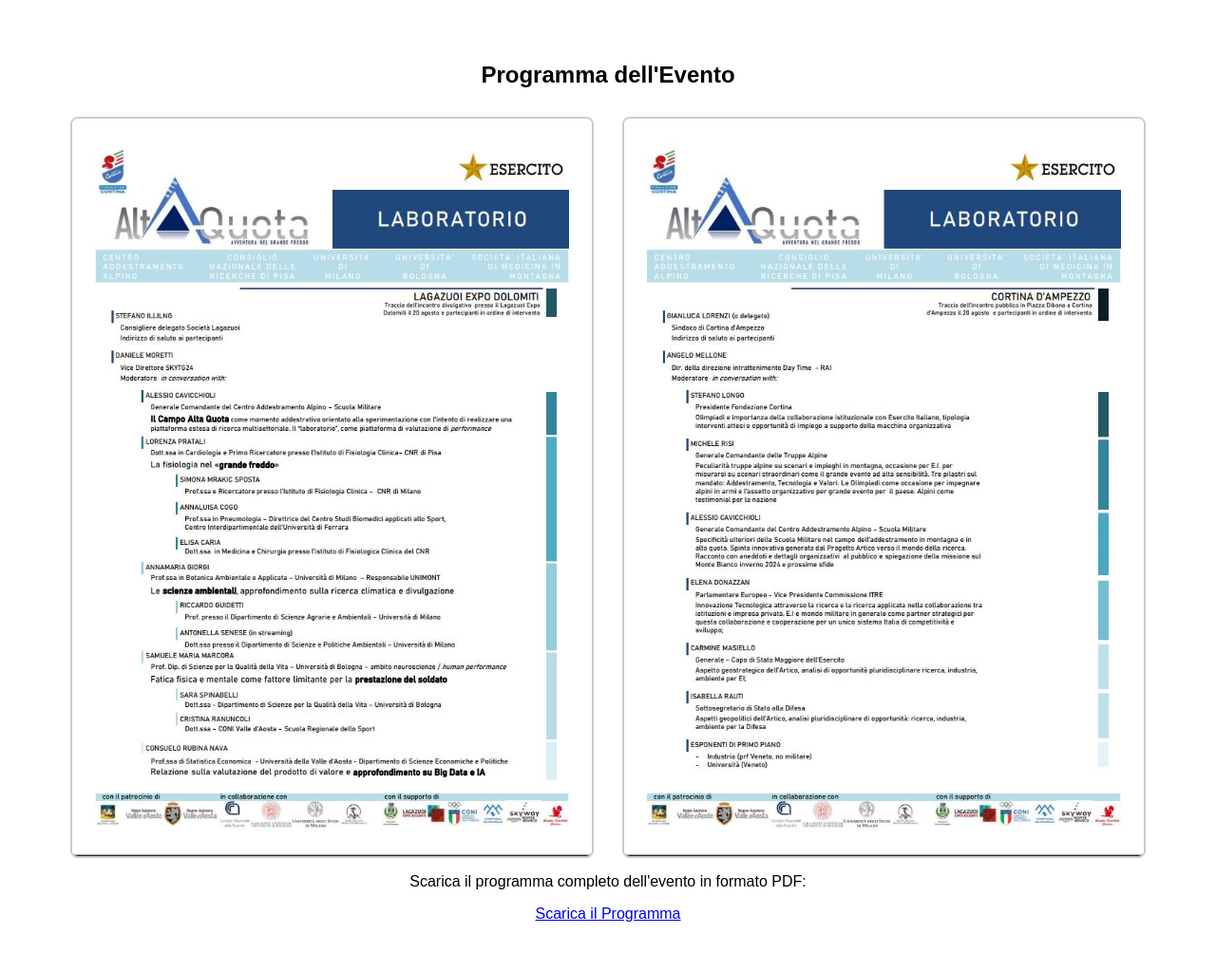
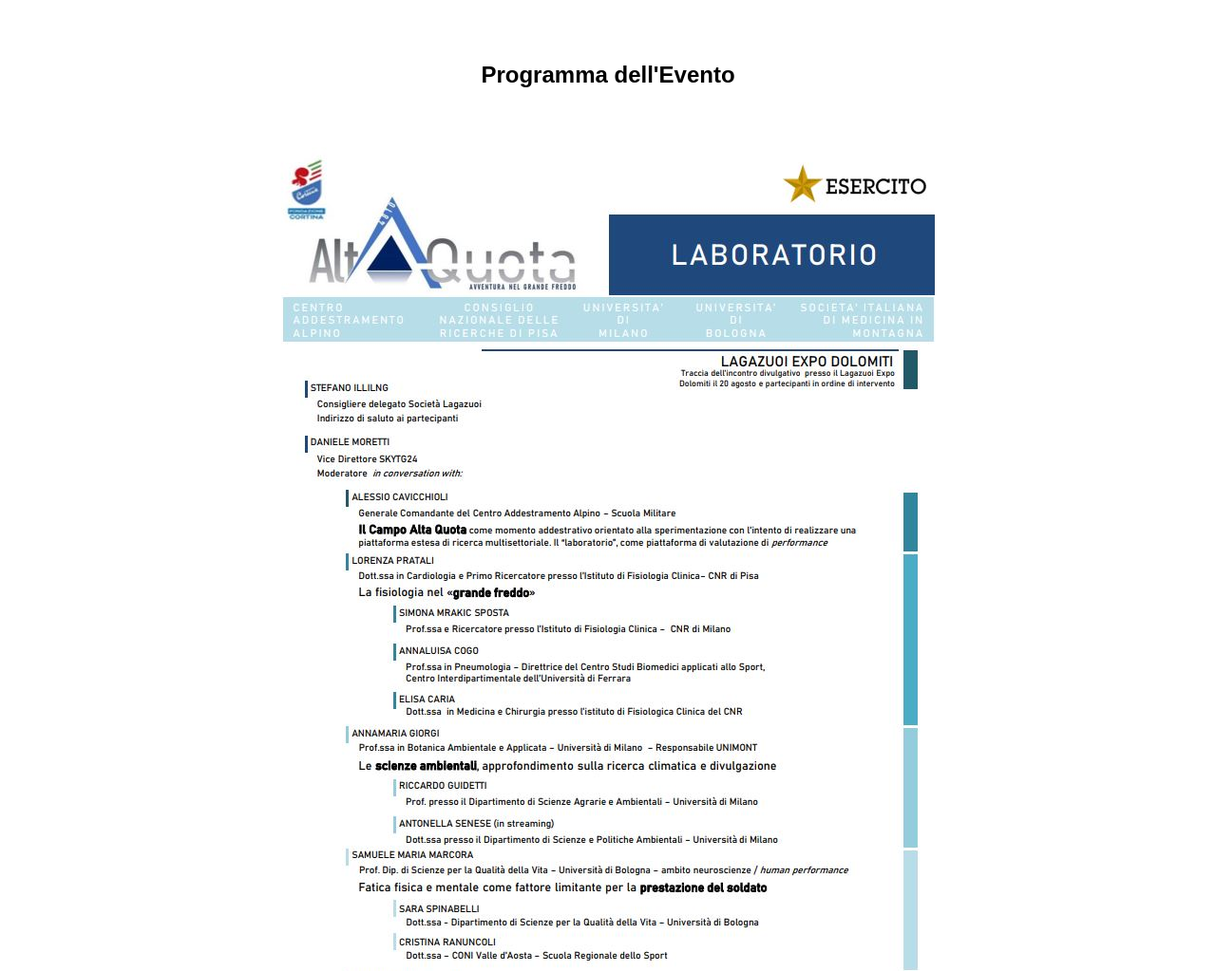
Before and after one commit to CentroAddAlp/Laboratorio-Alta-Quota, a plain HTML site: page index.html in a window 1280 px wide. Shown: the part 900-1923 px from the top of the page at 95% size. Drawn offline with Linux system fonts and the light colour scheme.

Commit message:
Add files via upload

```diff
--- a/styles.css
+++ b/styles.css
@@ -176,19 +176,5 @@ h2 {
 .image.container img {
     max-width: 100%;
     height: auto;
-    width: 300px;
+    width: 500px;
 }
-
-.programma-immagini {
-    display: flex;
-    gap: 30px;
-    justify-content: center;
-    margin-top:20px;
-}
-
-.programma-immagini img {
-    max-width: 45%;
-    height: auto;
-    border: 2px solid #ccc;
-    border-radius: 8px;
-}
```
